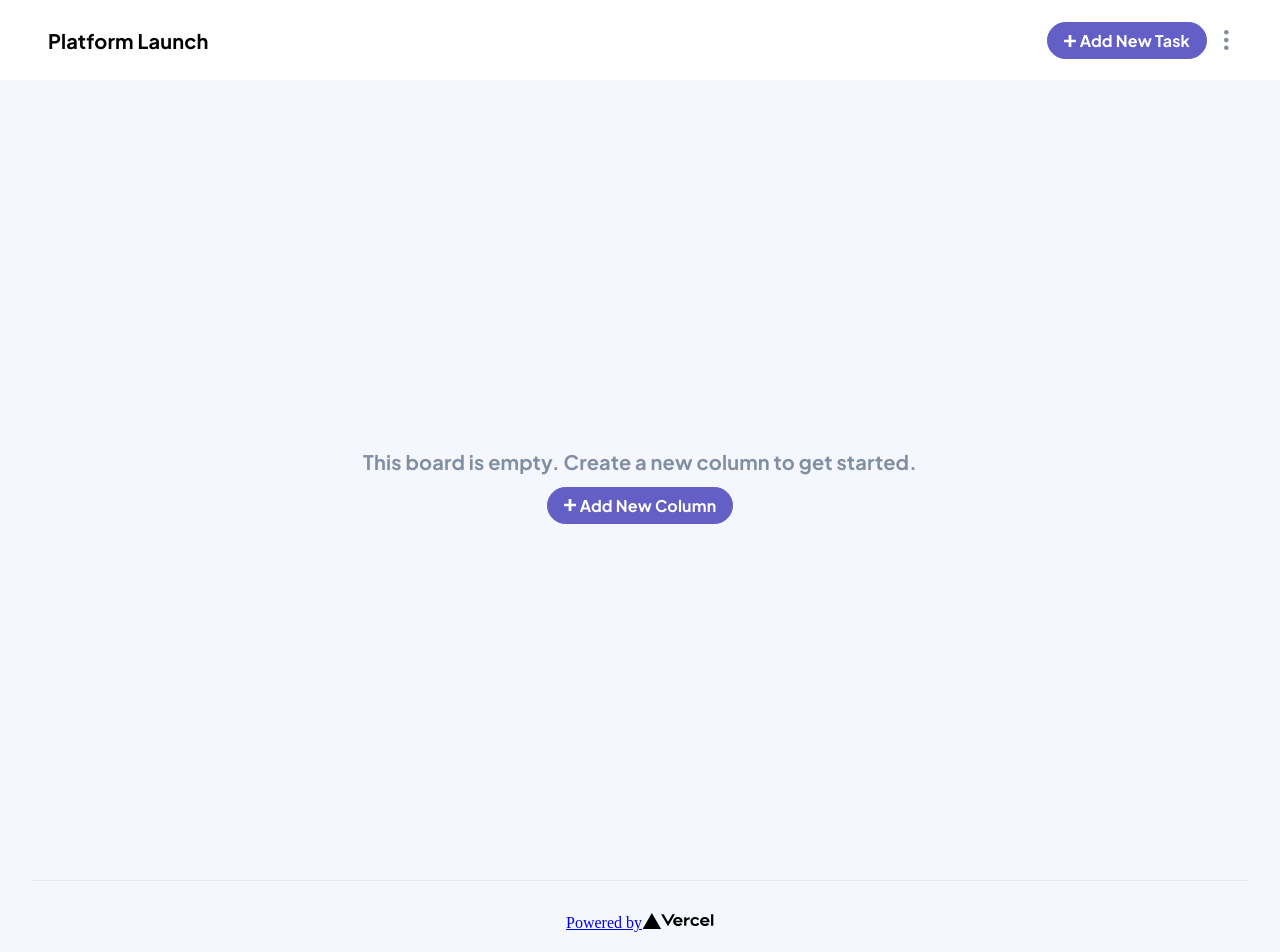
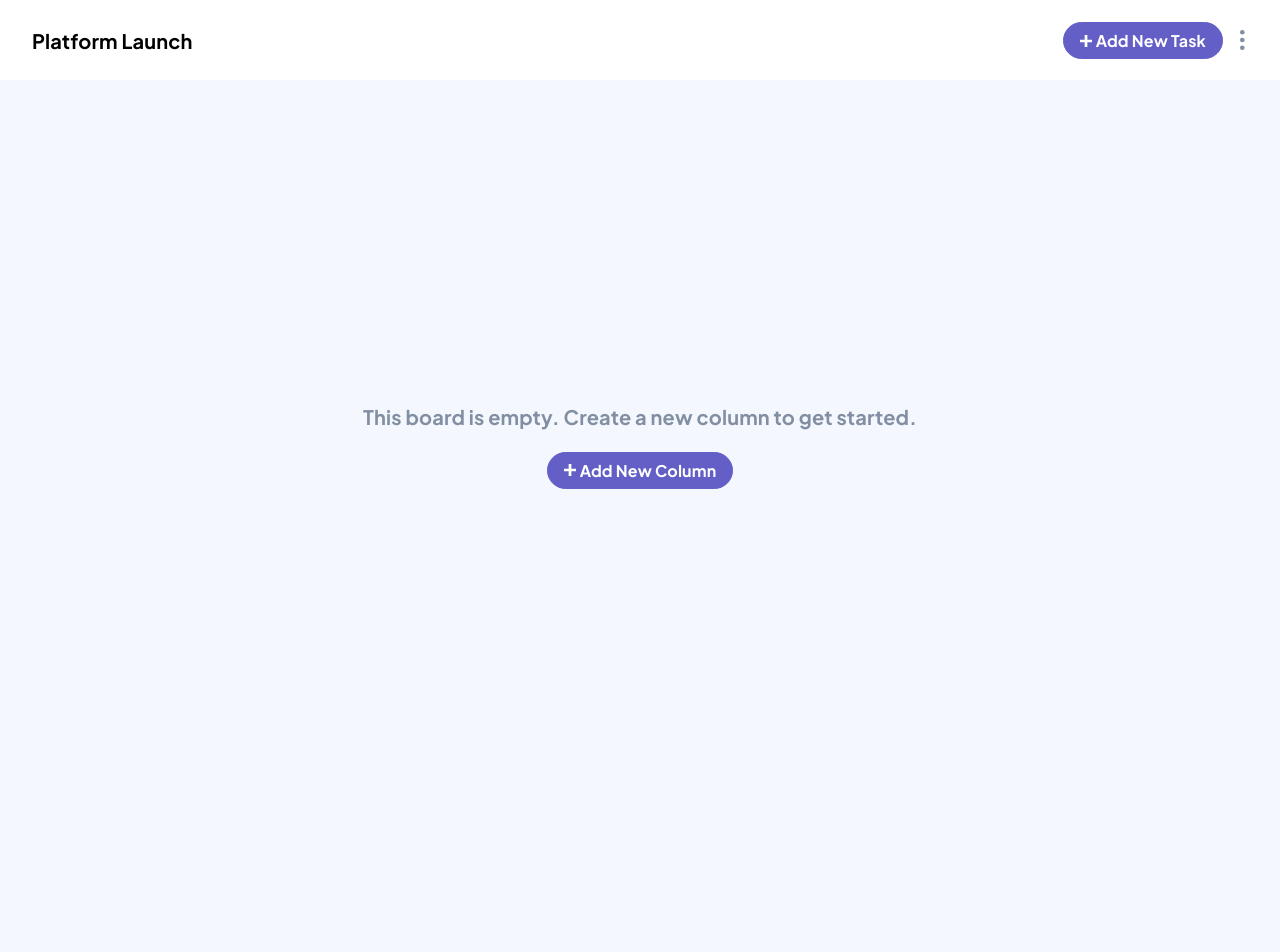
Before and after one commit to Joelynn94/task-manager, a Next.js app: page / in a window 1280 px wide. Shown: the top 952 px of the page. After the commit the page ends 800 px from the top, so only its background shows below. Built offline with nearby package versions, Linux system fonts and the light colour scheme; no server answers; the database is empty.

Commit message:
style: makes app full height and misc styles

```diff
--- a/pages/index.tsx
+++ b/pages/index.tsx
@@ -72,9 +72,8 @@ const Home = (users: UserProps[], boards: BoardProps[]) => {
   }, []);
 
   return (
-    <>
+    <div className="wrapper">
       <Header />
-      <div className={mainStyles.container}>
       <Head>
         <title>Create Next App</title>
         <meta name="description" content="Generated by create next app" />
@@ -82,7 +81,7 @@ const Home = (users: UserProps[], boards: BoardProps[]) => {
       </Head>
 
       <main className={mainStyles.main}>
-          <h1 className={mainStyles.emptyBoardTitle}>
+        <h1 className={mainStyles.emptyBoardTitle} style={{ marginBottom: '24px' }}>
           This board is empty. Create a new column to get started.
         </h1>
         <button
@@ -98,21 +97,7 @@ const Home = (users: UserProps[], boards: BoardProps[]) => {
 
         <DialogContainer isOpen={true} />
       </main>
-
-        <footer className={mainStyles.footer}>
-          <a
-            href="https://vercel.com?utm_source=create-next-app&utm_medium=default-template&utm_campaign=create-next-app"
-            target="_blank"
-            rel="noopener noreferrer"
-          >
-            Powered by{' '}
-            <span className={mainStyles.logo}>
-              <Image src="/vercel.svg" alt="Vercel Logo" width={72} height={16} />
-            </span>
-          </a>
-        </footer>
     </div>
-    </>
   );
 };
 
--- a/styles/Header.module.scss
+++ b/styles/Header.module.scss
@@ -4,7 +4,7 @@
   display: flex;
   justify-content: space-between;
   align-items: center;
-  padding: $ds-space-12 $ds-space-32;
+  padding: $ds-space-12 $ds-space-16;
   background-color: $ds-white;
 }
 
--- a/styles/Home.module.scss
+++ b/styles/Home.module.scss
@@ -1,33 +1,16 @@
 @import './0-base/base.scss';
 
 .container {
-  padding: 0 $ds-space-32;
+  padding: 0 $ds-space-16;
 }
 
 .main {
-  min-height: 100vh;
-  padding: 4rem 0;
-  flex: 1;
-  display: flex;
-  flex-direction: column;
+  padding: $ds-space-24 $ds-space-16;
   justify-content: center;
   align-items: center;
-}
-
-.footer {
   display: flex;
-  flex: 1;
-  padding: 2rem 0;
-  border-top: 1px solid #eaeaea;
-  justify-content: center;
-  align-items: center;
-}
-
-.footer a {
-  display: flex;
-  justify-content: center;
-  align-items: center;
-  flex-grow: 1;
+  flex: 1 1 auto;
+  flex-direction: column;
 }
 
 .title a {
--- a/styles/globals.scss
+++ b/styles/globals.scss
@@ -3,6 +3,13 @@
 
 body {
   background-color: $ds-light-gray;
+  height: 100%;
+}
+
+.wrapper {
+  display: flex;
+  flex-direction: column;
+  min-height: 100vh;
 }
 
 .show {
```
Lines whose indentation alone changed are shown as unchanged.
